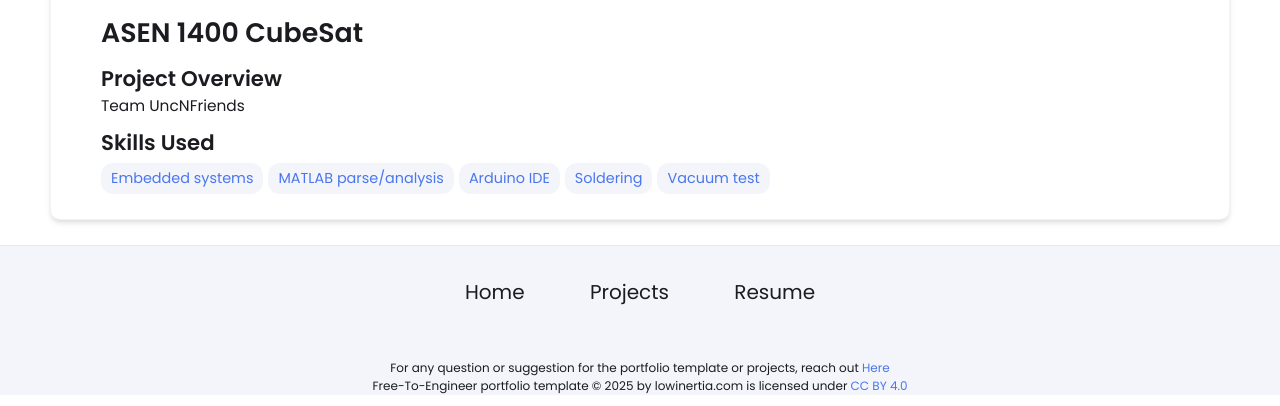
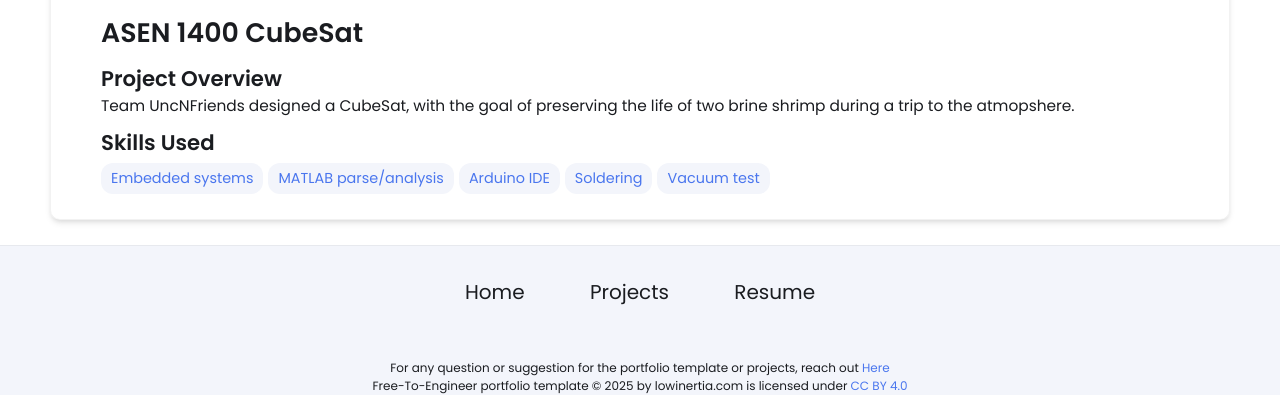
Before and after one commit to isara24/isara24.github.io, a Jekyll site: the page built from _projects/ASEN 1400 CubeSat/index.md, in a window 1280 px wide, cut to the strip 494-900 px from the top of the page. Built offline with Jekyll 4.4.1, drawn with Linux system fonts in a browser that asks for light colours.

Commit message:
Update index.md

```diff
--- a/_projects/ASEN 1400 CubeSat/index.md
+++ b/_projects/ASEN 1400 CubeSat/index.md
@@ -1,7 +1,7 @@
 ---
   layout: post
   title: ASEN 1400 CubeSat
-  description: Team UncNFriends
+  description: Team UncNFriends designed a CubeSat, with the goal of preserving the life of two brine shrimp during a trip to the atmopshere.
   skills:
   - Embedded systems
   - MATLAB parse/analysis
```
Also changed, not shown: other parts of _projects/ASEN 1400 CubeSat/index.md (+1 -0 lines).
